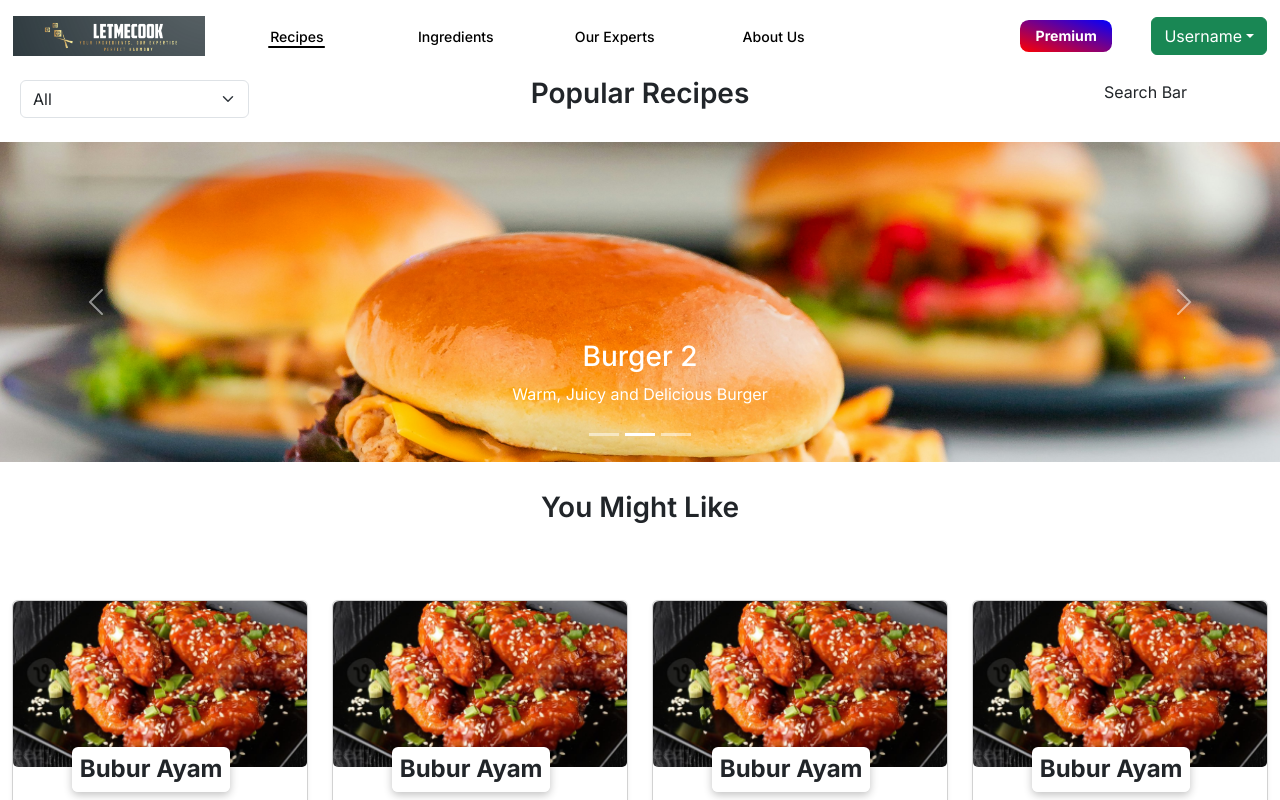
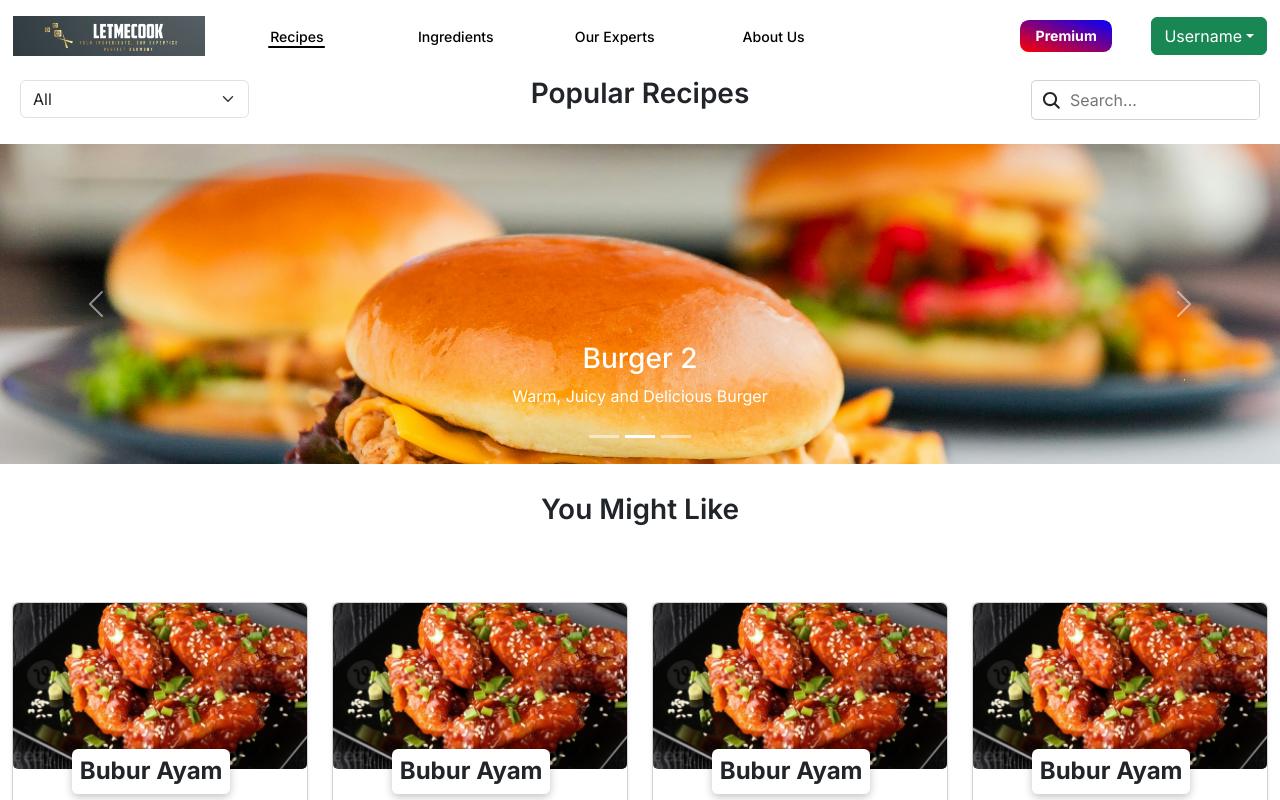
Before and after one commit to Cytzr/LetMeCook, a React (Vite) app: page /recipes in a window 1280 px wide. Shown: the top 800 px of the page. Built offline with nearby package versions, Linux system fonts and the light colour scheme.

Commit message:
feat: added search bar

```diff
--- a/src/Pages/RecipesPage.tsx
+++ b/src/Pages/RecipesPage.tsx
@@ -4,6 +4,7 @@ import Footer from "../Components/footer";
 import React, { useState } from "react";
 import YouMightLikeCardProps from "../Interfaces/you-might-like-card-props";
 import YouMightLikeCard from "../Components/you-might-like-card";
+import SearchBar from "../Components/search-bar";
 
 interface RecipesOptionFilter {
     value: string;
@@ -44,6 +45,10 @@ export default function RecipesPage() {
         setSelectedFilter(e.target.value);
     }
 
+    const [searchBarValue, setSearchBarValue] = useState("");
+
+    console.log(searchBarValue);
+
     return (
         <>
             <CustomNavbar />
@@ -67,7 +72,7 @@ export default function RecipesPage() {
                     </Col>
                     <Col></Col>
                     <Col className="pt-2">
-                        Search Bar
+                        <SearchBar onSearchChange={setSearchBarValue} />
                     </Col>
                 </Row>
             </Container>
```
